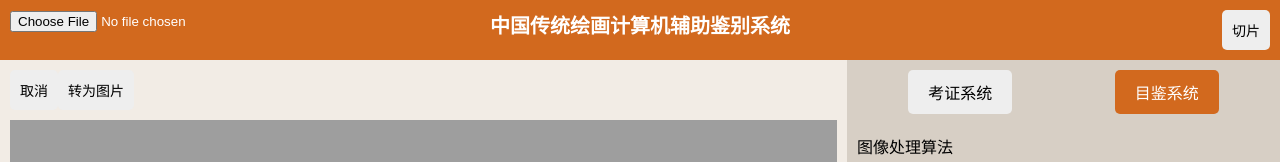
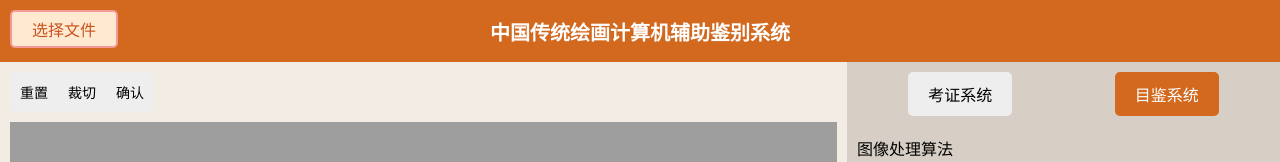
Before and after one commit to JerrrrryW/CAPATv3, a React (Create React App) app: page / in a window 1280 px wide. Shown: the top 162 px of the page. Built offline with nearby package versions, Linux system fonts and the light colour scheme.

Commit message:
fix: solve some bugs on ImageCropper

```diff
--- a/src/App.css
+++ b/src/App.css
@@ -49,15 +49,15 @@ button {
   border-radius: 5px;
 }
 
+button:hover {
+  background-color: #eee;
+  border: chocolate 1x solid;
+  font-weight: bold;
+}
+
 button.active {
   background-color: chocolate;
   color: white;
-}
-
-button:hover {
-  background-color: chocolate;
-  color: white;
-  font-weight: bold;
 }
 
 img {
@@ -80,7 +80,7 @@ canvas {
 
 #image-container {
   flex:1;
-  max-height: 72vh;
+  /* max-height: 72vh; */
 }
 
 #history-container {
--- a/src/App.js
+++ b/src/App.js
@@ -1,5 +1,5 @@
 // src/App.js
-import React, { useEffect, useRef, useState } from 'react';
+import React, { useEffect, useRef, useCallback, useState } from 'react';
 import './App.css';
 import Toolbar from './components/Toolbar.js';
 import ImageCropper from './components/ImageCropper.js';
@@ -34,6 +34,21 @@ function App() {
   const [imageSrc, setImageSrc] = useState('./P330.jpg');
   const cropperParentRef = useRef(null);
 
+  const [windowSize, setWindowsSize] = useState({
+    width: document.documentElement.clientWidth, height: document.documentElement.clientHeight
+  })
+  const onResize = useCallback(() => {
+    setWindowsSize({
+      width: document.documentElement.clientWidth, height: document.documentElement.clientHeight,
+    })
+  }, [])
+  useEffect(() => {
+    window.addEventListener('resize', onResize);
+    return (() => {
+      window.removeEventListener('resize', onResize)
+    })
+  }, [])
+
   return (
     <div className="app-container">
       <Toolbar
@@ -47,6 +62,7 @@ function App() {
               file={{ url: imageSrc }}
               setHistoricalImages={setHistoricalImages}
               contentRef={cropperParentRef}
+              parentHeight={windowSize.height*0.70 /* = 70vh */}
             />
           </div>
           <div id='history-container'>
--- a/src/components/ImageCropper.js
+++ b/src/components/ImageCropper.js
@@ -27,6 +27,7 @@ export default function ({
   const [imgOffset, setImgOffset] = useState([0, 0]);
   const [imgScale, setImgScale] = useState([10, 10]);
   const [mousePosition, setMousePosition] = useState({ x: 0, y: 0 });
+  const [isCropping, setIsCropping] = useState(false); // 是否正在裁剪
 
 
   // 初始化
@@ -48,39 +49,6 @@ export default function ({
     setOriginImg(image); // 保存源图
     image.addEventListener('load', () => {
       const ctx = canvasNode.getContext('2d');
-
-      // 若源图宽度大于最外层节点的clientWidth，则设置canvas宽为clientWidth，否则设置为图片的宽度
-      // const clientW = contentNode.clientWidth;
-      // const size = image.width / clientW;
-      // // 设置最大高度，比如500像素
-      // const maxHeight = parentHeight;
-
-      // let canvasWidth, canvasHeight;
-
-      // if (image.width > clientW) {
-      //   canvasWidth = clientW;
-      //   canvasHeight = image.height / size;
-
-      //   // 如果高度超过最大高度，重新计算宽度和高度
-      //   if (canvasHeight > maxHeight) {
-      //     const ratio = maxHeight / canvasHeight;
-      //     canvasHeight = maxHeight;
-      //     canvasWidth *= ratio;
-      //   }
-      // } else {
-      //   canvasWidth = image.width;
-      //   canvasHeight = image.height;
-
-      //   // 如果高度超过最大高度，重新计算宽度和高度
-      //   if (canvasHeight > maxHeight) {
-      //     const ratio = maxHeight / canvasHeight;
-      //     canvasHeight = maxHeight;
-      //     canvasWidth *= ratio;
-      //   }
-      // }
-
-      // canvasNode.width = canvasWidth;
-      // canvasNode.height = canvasHeight;
 
       canvasNode.width = contentNode.clientWidth;
       canvasNode.height = parentHeight;
@@ -193,11 +161,11 @@ export default function ({
 
   useEffect(() => {
     initCanvas();
+
     // 添加滚动事件监听
     if (canvasNode) {
       canvasNode.addEventListener('wheel', handleScroll);
     }
-
     return () => {
       // 移除滚动事件监听
       if (canvasNode) {
@@ -226,7 +194,14 @@ export default function ({
 
       // 绘制图像
       ctx.drawImage(originImg, imgOffset[0], imgOffset[1], imgScale[0], imgScale[1]);
-      console.log("scrolling:",imgOffset, imgScale)
+      setImgOffset([
+        imgOffset[0] * zoomLevel + (1 - zoomLevel) * mouseX,
+        imgOffset[1] * zoomLevel + (1 - zoomLevel) * mouseY]
+      )
+      setImgScale([imgScale[0] * zoomLevel, imgScale[1] * zoomLevel])
+
+
+      console.log("scrolling:", imgOffset, imgScale)
 
       ctx.restore();
     }
@@ -266,13 +241,13 @@ export default function ({
     trimPositionMap.map(pos => {
       // 取到裁剪框的像素数据
       // console.log("trim pos:", pos);
-      const data = ctx.getImageData(pos.startX + trimPadding, pos.startY + trimPadding , pos.width - 2 * trimPadding, pos.height - 2 * trimPadding );
+      const data = ctx.getImageData(pos.startX + trimPadding, pos.startY + trimPadding, pos.width - 2 * trimPadding, pos.height - 2 * trimPadding);
       // 输出在canvas上
       trimCtx.putImageData(data, pos.startX - startX, pos.startY - startY);
       ctx.clearRect(0, 0, canvasNode.width, canvasNode.height);
-      setOriginImg(trimCanvasNode);
+      // setOriginImg(trimCanvasNode);
       // 刷新ctx
-      ctx.putImageData(data, pos.startX + trimPadding, pos.startY + trimPadding);
+      ctx.putImageData(data, pos.startX + trimPadding, pos.startY + trimPadding, pos.startX - startX, pos.startY - startY, pos.width - 2 * trimPadding, pos.height - 2 * trimPadding);
       const dataUrl = trimCanvasNode.toDataURL();
 
       // 向父节点传递历史切片信息
@@ -348,7 +323,7 @@ export default function ({
     // 再次调用drawImage将图片绘制到蒙层下方
     ctx.save();
     ctx.globalCompositeOperation = 'destination-over';
-    console.log("dragging:", imgOffset, imgScale)
+    // console.log("dragging:", imgOffset, imgScale)
     ctx.drawImage(originImg, imgOffset[0], imgOffset[1], imgScale[0], imgScale[1]);
     ctx.restore();
   };
@@ -369,6 +344,10 @@ export default function ({
     ctx.fillRect(x + w - size / 2, y + h / 2 - size / 2, size, size);
   };
 
+  const handleToolSwitch = () => {
+    setIsCropping(!isCropping);
+  };
+
   return (
     <section ref={setContentNode} className="modaLLayout"  >
       <div ref={setBtnGroupNode} className="buttonWrap">
@@ -376,26 +355,31 @@ export default function ({
           type="link"
           icon="close"
           size="small"
-          ghost
-        // disabled={fileSyncUpdating}
+          onClick={() => {initCanvas();}}
         >
-          取消
+          重置
         </button>
+
+        <button
+          onMouseDown={handleToolSwitch}
+          className={`button ${isCropping ? 'active' : ''}`}
+        >
+          裁切
+        </button>
+
         <button
           type="link"
           icon="file-image"
           size="small"
-          ghost
           // disabled={fileSyncUpdating}
           onClick={getImgTrimData}
         >
-          转为图片
+          确认
         </button>
         {/* <button
           type="link"
           icon="file-text"
           size="small"
-          ghost
           // loading={fileSyncUpdating}
           onClick={getImgTrimData}
         >
--- a/src/components/Toolbar.css
+++ b/src/components/Toolbar.css
@@ -4,6 +4,7 @@
     padding: 10px;
     text-align: left;
     display:flex;
+    align-items: center;
 
     #toolbar-left {
         flex:1;
@@ -20,3 +21,30 @@
       font-size: 20px;
     }
 }
+
+.file {
+  position: relative;
+  display: inline-block;
+  background: #ffe9d0;
+  border: 2px solid #f59999;
+  border-radius: 5px;
+  padding: 5px 20px;
+  overflow: hidden;
+  color: #c7541e;
+  text-decoration: none;
+  text-indent: 0;
+}
+.file input {
+  position: absolute;
+  font-size: 100px;
+  right: 0;
+  top: 0;
+  opacity: 0;
+}
+.file:hover {
+  background: #f3cea3;
+  border-color: #f59999;
+  color: #c7541e;
+  font-weight: bold;
+  text-decoration: none;
+}
--- a/src/components/Toolbar.js
+++ b/src/components/Toolbar.js
@@ -19,14 +19,16 @@ function Toolbar({
 
   return (
     <div className="toolbar">
-      <div id = "toolbar-left">
-        <input type="file" accept="image/*" onChange={handleImageChange}/>
+      <div id="toolbar-left">
+        <a class="file">选择文件
+          <input type="file" accept="image/*" onChange={handleImageChange} />
+        </a>
       </div>
-      <div id = "toolbar-center">
+      <div id="toolbar-center">
         中国传统绘画计算机辅助鉴别系统
       </div>
-      <div id = "toolbar-right">
-        <button>切片</button>
+      <div id="toolbar-right">
+
       </div>
 
     </div>
```
